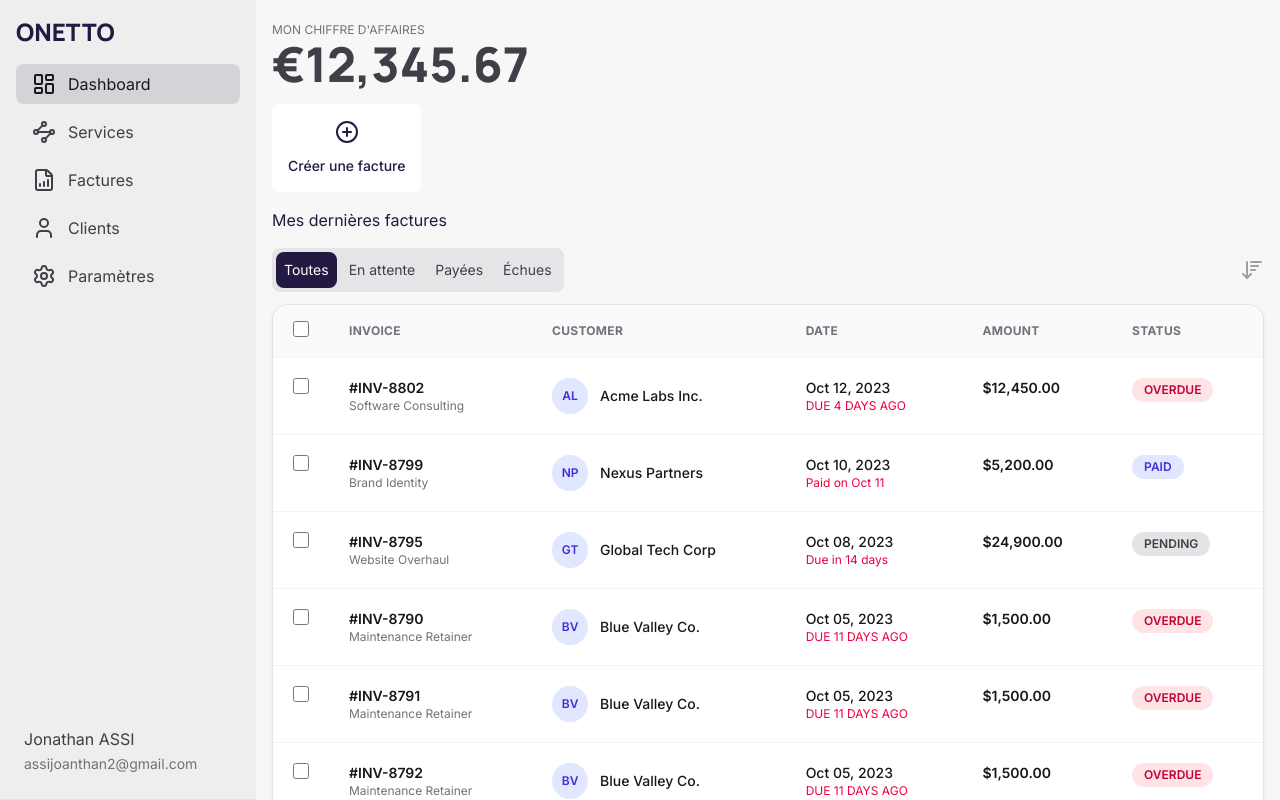
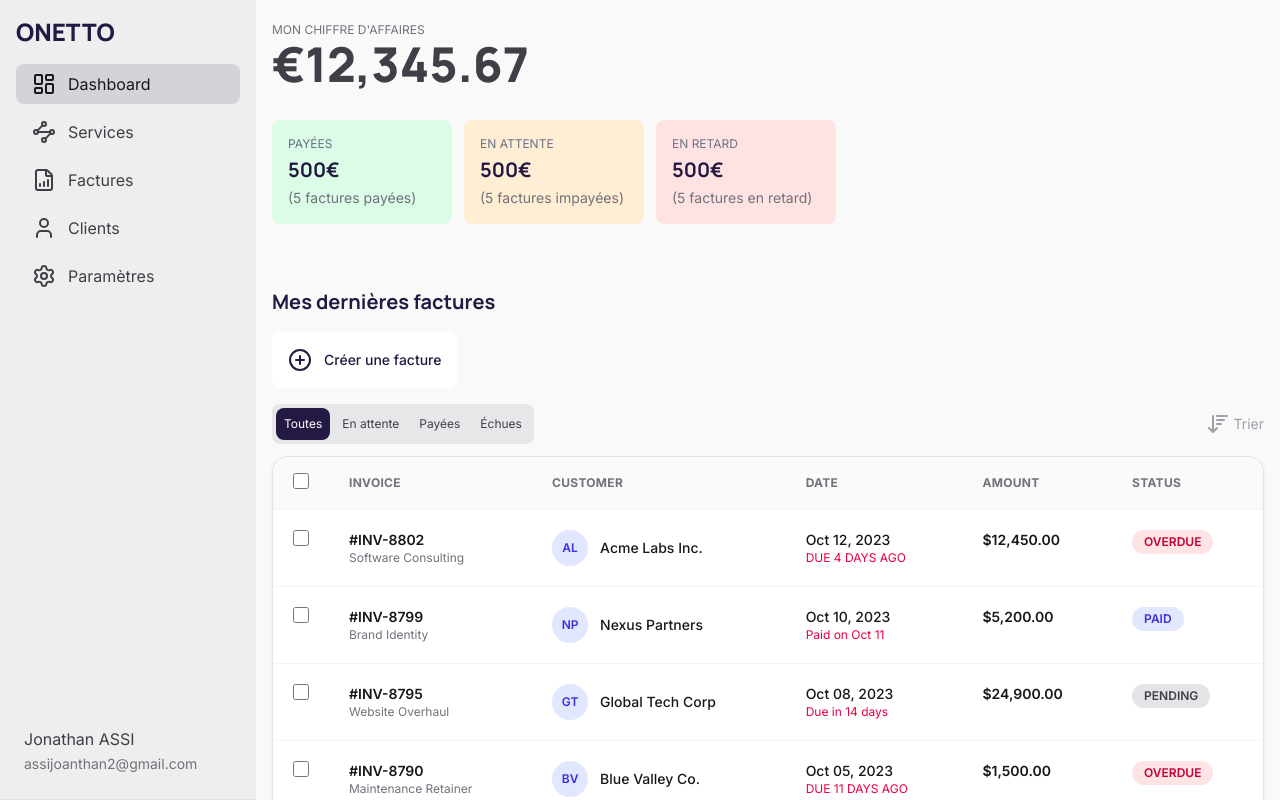
Before and after one commit to arizona-08/onetto, a Next.js app in the folder onetto-app/: page /dashboard in a window 1280 px wide. Built offline with nearby package versions, Linux system fonts and the light colour scheme.

Commit message:
Ajout d'indicateurs clés sur le dashboard

```diff
--- a/onetto-app/app/(app)/dashboard/page.tsx
+++ b/onetto-app/app/(app)/dashboard/page.tsx
@@ -4,16 +4,33 @@ import React from 'react'
 
 function Dashboard() {
   return (
-    <div>
+    <div className="w-full">
       <span className="text-xs text-zinc-500">MON CHIFFRE D'AFFAIRES</span>
       <h1 className="text-5xl font-title font-black text-zinc-700">€12,345.67</h1>
 
-      <button className="flex flex-col items-center justify-center gap-3 mt-4 p-4 bg-white text-primary rounded-lg hover:bg-secondary transition-colors">
-        <CirclePlusIcon />
-        <span className="text-sm font-medium">Créer une facture</span>
-      </button>
+      <div className="mt-8 w-full overflow-x-auto pb-4">
+        <div className="flex items-center gap-3 flex-nowrap min-w-max">
+          <div className="min-w-45 flex flex-col items-start gap-1 p-4 bg-green-100 rounded-lg ">
+            <span className="text-xs uppercase text-gray-500">Payées</span>
+            <p className="text-xl font-bold font-title">500€ </p>
+            <p className="text-sm text-zinc-500">(5 factures payées)</p>
+          </div>
 
-      <h3 className="mt-4">Mes dernières factures</h3>
+          <div className="min-w-45 flex flex-col items-start gap-1 p-4 bg-orange-100 rounded-lg">
+            <span className="text-xs uppercase text-gray-500">En attente</span>
+            <p className="text-xl font-bold font-title">500€ </p>
+            <p className="text-sm text-zinc-500">(5 factures impayées)</p>
+          </div>
+
+          <div className="min-w-45 flex flex-col items-start gap-1 p-4 bg-red-100 rounded-lg">
+            <span className="text-xs uppercase text-gray-500">En retard</span>
+            <p className="text-xl font-bold font-title">500€ </p>
+            <p className="text-sm text-zinc-500">(5 factures en retard)</p>
+          </div>
+        </div>
+      </div>
+
+      <h3 className="mt-12 text-xl font-bold font-title">Mes dernières factures</h3>
       <div className="mt-4">
         <InvoiceTable />
       </div>
--- a/onetto-app/app/components/InvoiceSelector.tsx
+++ b/onetto-app/app/components/InvoiceSelector.tsx
@@ -13,7 +13,7 @@ function InvoiceSelector({ selectedStatus, onSelectStatus }: InvoiceSelectorProp
       {INVOICES_STATUS.map((status) => (
         <button
           key={status}
-          className={`p-2 rounded-lg transition-colors text-sm ${
+          className={`p-2 rounded-lg transition-colors text-xs ${
             selectedStatus === status
               ? 'bg-primary text-white'
               : 'text-zinc-700 hover:bg-gray-600/20'
--- a/onetto-app/app/components/InvoiceSorter.tsx
+++ b/onetto-app/app/components/InvoiceSorter.tsx
@@ -15,7 +15,10 @@ function InvoiceSorter({sortMethod, setSortMethod, isOpen, setIsOpen}: InvoiceSo
   }
   return (
     <div className={`relative `}>
-      <SortDesc className="text-zinc-400 cursor-pointer" onClick={() => setIsOpen(!isOpen)}/>
+      <div className="flex items-center gap-1 w-fit" onClick={() => setIsOpen(!isOpen)}>
+        <SortDesc className="text-zinc-400 cursor-pointer" />
+        <span className="text-zinc-400 text-sm">Trier</span>
+      </div>
       <div className={`${isOpen ? 'block' : 'hidden'} absolute top-full right-0 p-1 min-w-35 rounded-lg bg-white text-sm border border-gray-100 shadow-sm`}>
         <ul className="space-y-1">
           <li className={`px-3 py-1 rounded-md hover:bg-gray-200 ${sortMethod === 'date' ? 'bg-gray-200' : ''}`} onClick={() => {
--- a/onetto-app/app/components/InvoiceTable.tsx
+++ b/onetto-app/app/components/InvoiceTable.tsx
@@ -2,6 +2,7 @@
 import React from 'react'
 import InvoiceSelector from './InvoiceSelector'
 import InvoiceSorter from './InvoiceSorter';
+import { CirclePlusIcon } from 'lucide-react';
 
 const invoices = [
   {
@@ -89,7 +90,13 @@ function InvoiceTable() {
   const [isSortOpen, setIsSortOpen] = React.useState<boolean>(false)
   return (
     <>
-      <div className="flex items-center justify-between">
+      <div>
+        <button className="my-4 flex items-center justify-center gap-3 p-4 bg-white text-primary rounded-lg hover:bg-secondary transition-colors">
+          <CirclePlusIcon />
+          <span className="text-sm font-medium">Créer une facture</span>
+        </button>
+      </div>
+      <div className="flex items-center justify-between flex-wrap gap-3">
         <InvoiceSelector selectedStatus={selectedStatus} onSelectStatus={setSelectedStatus} />
         <InvoiceSorter sortMethod={sortMethod} setSortMethod={setSortMethod} isOpen={isSortOpen} setIsOpen={setIsSortOpen} />
       </div>
--- a/onetto-app/app/globals.css
+++ b/onetto-app/app/globals.css
@@ -1,7 +1,7 @@
 @import "tailwindcss";
 
 :root {
-  --background: #F7F7F7;
+  --background: #F9F9F9;
   --foreground: #231942;
 }
 
@@ -10,7 +10,7 @@
   --color-foreground: var(--foreground);
 
   --color-custom-gray-dark: #EEEEEE;
-  --color-custom-gray-light: #F7F7F7;
+  --color-custom-gray-light: #F9F9F9;
   --color-primary: #231942;
   --color-secondary: #5E548E;
   --font-title: var(--font-manrope);
@@ -20,7 +20,7 @@
 @media (prefers-color-scheme: dark) {
   :root {
     --background: #231942;
-    --foreground: #F7F7F7;
+    --foreground: #F9F9F9;
   }
 }
 
```
